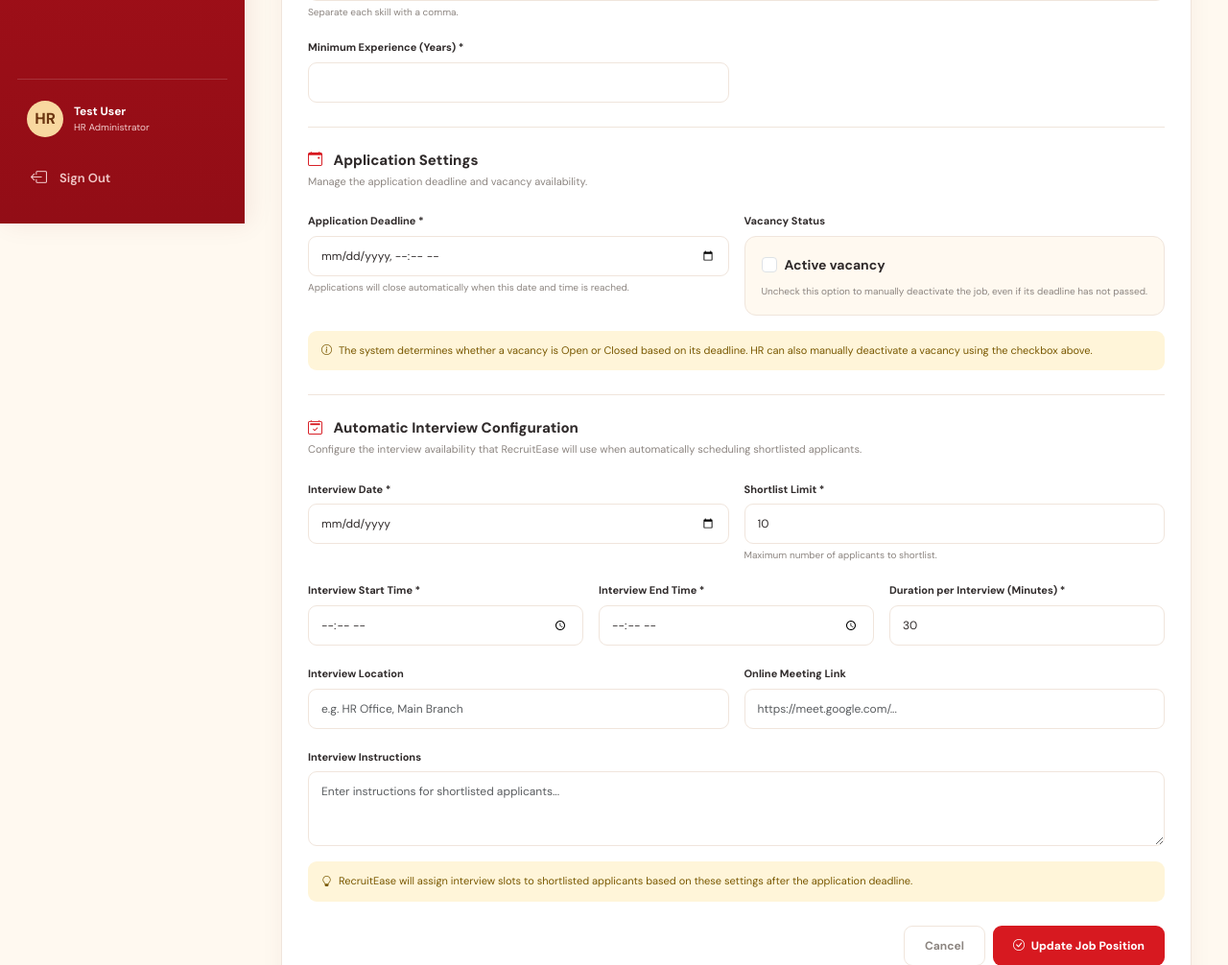
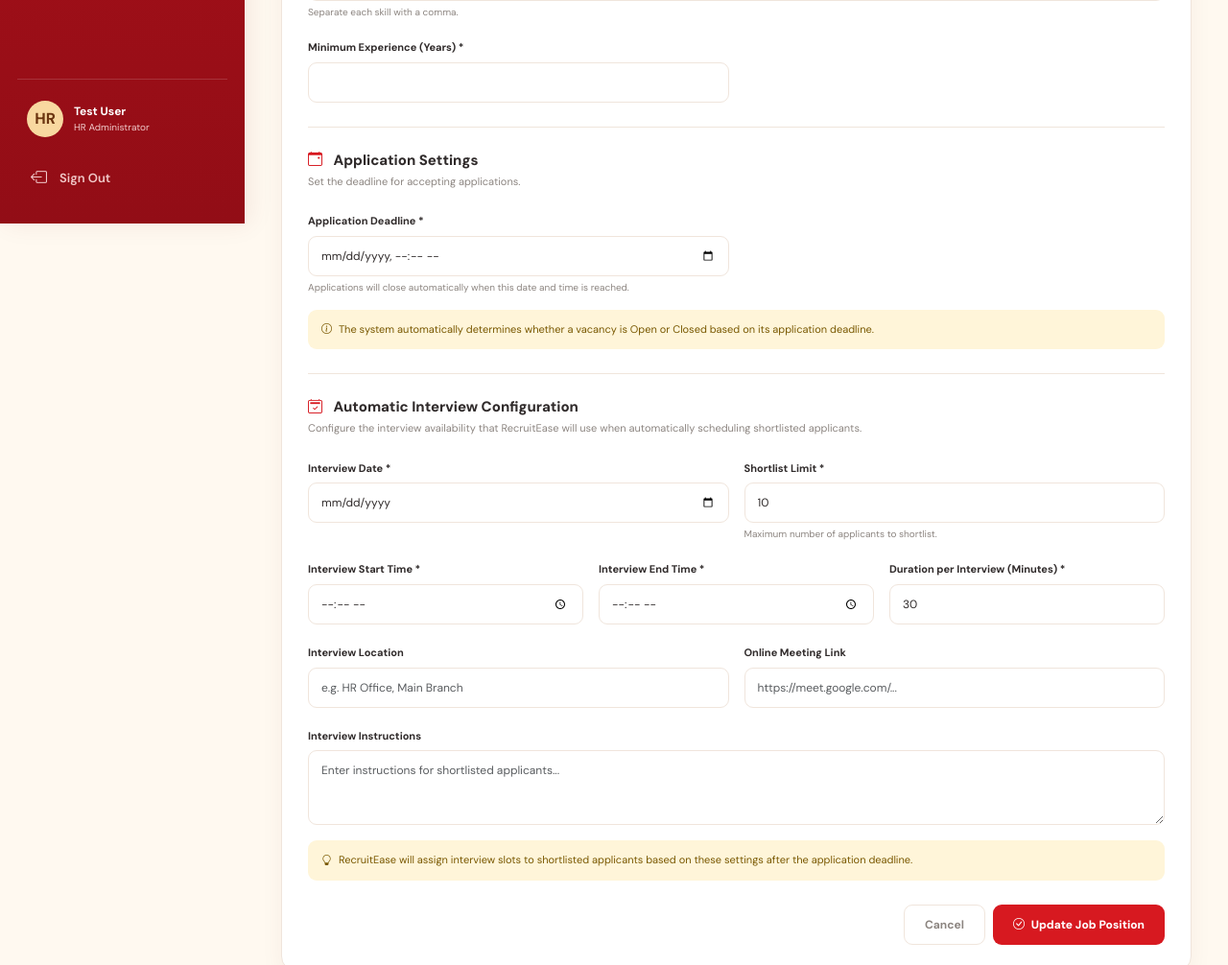
Before and after one commit to parselene/jollibee-recruitease, a Laravel app: template resources/views/job_positions/edit.blade.php in a window 1280 px wide. Shown: the part 567-1573 px from the top of the page at 96% size. Run offline with Laravel 12, Linux system fonts and the light colour scheme; the template is opened without the code that fills it, so the values that code supplies are empty; a user stored in the database is signed in; data comes from the database, SQL or seed files in the repository.

Commit message:
removed active vacancy checkbox and when an applicant registers, it now redirects to login

```diff
--- a/app/Http/Controllers/ApplicantAuthController.php
+++ b/app/Http/Controllers/ApplicantAuthController.php
@@ -46,7 +46,7 @@ class ApplicantAuthController extends Controller
         });
 
         return redirect()
-            ->route('applicant.register')
+            ->route('login')
             ->with('success', 'Your account has been created successfully.');
     }
 
--- a/resources/views/job_positions/edit.blade.php
+++ b/resources/views/job_positions/edit.blade.php
@@ -268,18 +268,6 @@
             color: var(--muted);
         }
 
-        .status-box {
-            background: #FFF9F0;
-            border: 1px solid var(--border);
-            border-radius: 12px;
-            padding: 17px;
-        }
-
-        .form-check-input:checked {
-            background-color: var(--primary);
-            border-color: var(--primary);
-        }
-
         .info-note {
             background: #FFF5D9;
             border-radius: 9px;
@@ -468,7 +456,7 @@
                     </h5>
 
                     <p class="section-description">
-                        Manage the application deadline and vacancy availability.
+                        Set the deadline for accepting applications.
                     </p>
 
                     <div class="row g-3">
@@ -483,34 +471,13 @@
                             <div class="form-text">Applications will close automatically when this date and time is reached.</div>
                         </div>
 
-                        <div class="col-md-6">
-                            <label class="form-label">Vacancy Status</label>
 
-                            <div class="status-box">
-                                <div class="form-check">
-                                    <input type="checkbox"
-                                           name="is_active"
-                                           value="1"
-                                           class="form-check-input"
-                                           id="is_active"
-                                           @checked(old('is_active', $jobPosition->is_active))>
-
-                                    <label class="form-check-label fw-bold small" for="is_active">
-                                        Active vacancy
-                                    </label>
-                                </div>
-
-                                <div class="form-text mt-2">
-                                    Uncheck this option to manually deactivate the job, even if its deadline has not passed.
-                                </div>
-                            </div>
-                        </div>
 
                     </div>
 
                     <div class="info-note mt-3">
                         <i class="bi bi-info-circle me-1"></i>
-                        The system determines whether a vacancy is Open or Closed based on its deadline. HR can also manually deactivate a vacancy using the checkbox above.
+                        The system automatically determines whether a vacancy is Open or Closed based on its application deadline.
                     </div>
 
                 </section>
```
Also changed, not shown: app/Http/Controllers/ApplicationController.php (+18 -5 lines), app/Http/Controllers/HR/ResumeUploadController.php (+18 -5 lines), resources/views/auth/login.blade.php (+17 -0 lines).
